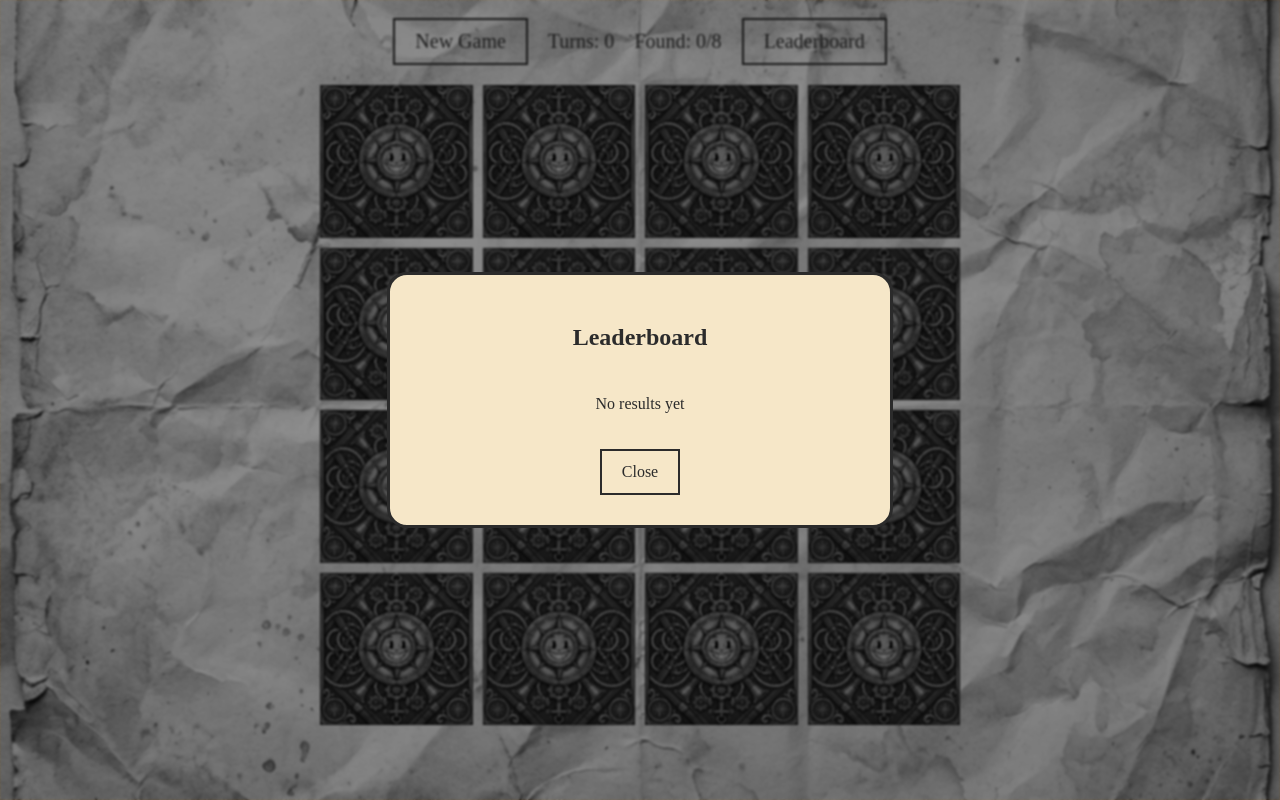
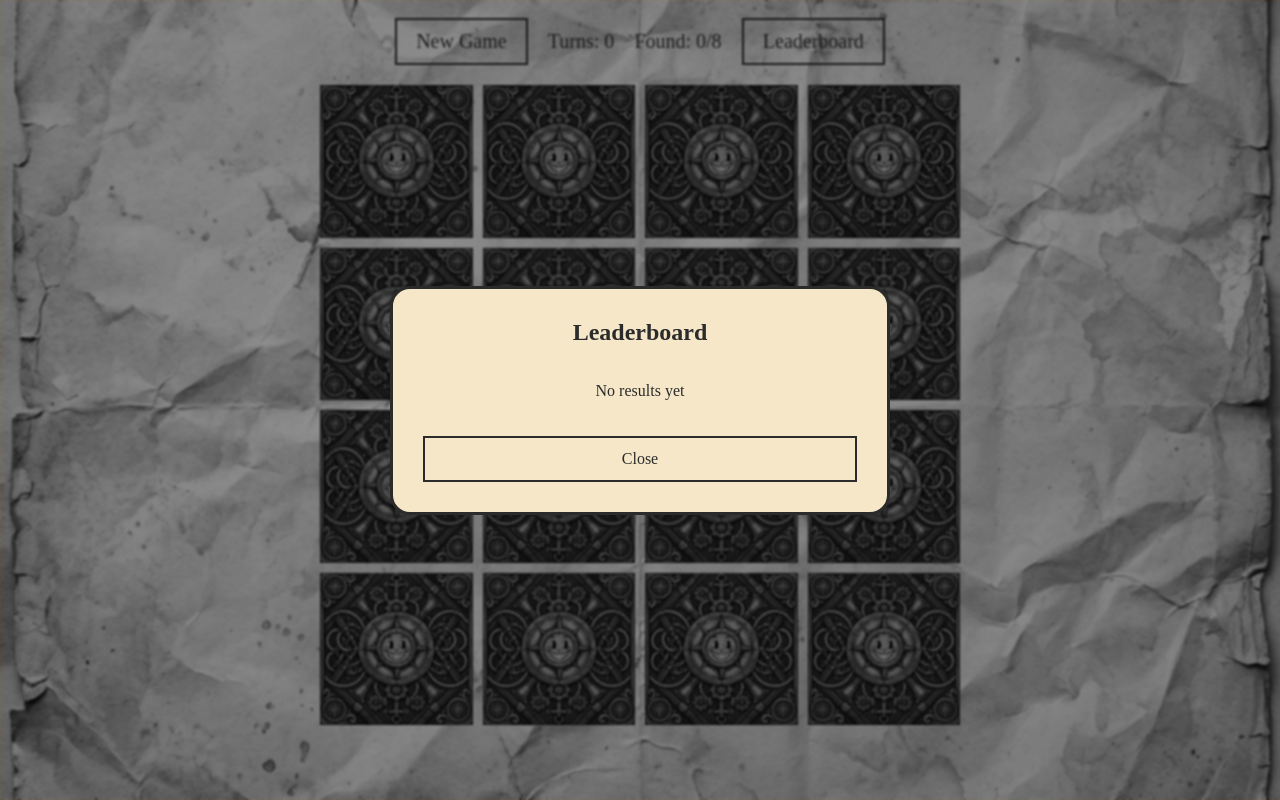
Before and after one commit to andrewfroze/memory-game, a website built with Vite: page index.html in a window 1280 px wide. Both pictures are taken after a click on the button "Leaderboard". Built offline with nearby package versions, Linux system fonts and the light colour scheme; a web font is replaced by a local one.

Commit message:
style: fix adaptive layout

```diff
--- a/src/scripts/leaderboard-modal.js
+++ b/src/scripts/leaderboard-modal.js
@@ -29,6 +29,9 @@ function renderLeaderboardModal() {
 
     content.append(emptyMessage);
   } else {
+    const tableWrapper = createElement("div", {
+      className: "leaderboard-table-wrapper",
+    });
     const table = createElement("table", {
       className: "leaderboard-table",
     });
@@ -67,7 +70,8 @@ function renderLeaderboardModal() {
     });
 
     table.append(thead, tbody);
-    content.append(table);
+    tableWrapper.append(table);
+    content.append(tableWrapper);
   }
 
   const closeButton = createElement("button", {
--- a/src/styles/header.scss
+++ b/src/styles/header.scss
@@ -7,18 +7,21 @@ header {
   padding: 10px;
   align-self: center;
   text-align: center;
-  font-size: clamp(10px, 3vw, 20px);
+  font-size: clamp(5px, 3.3vw, 20px);
 
   button {
-    padding: 10px clamp(5px, 3vw, 20px);
+    padding: 10px clamp(3px, 1.5vw, 20px);
+    text-wrap: nowrap;
     font: inherit;
     color: var(--theme-text-color);
     background: transparent;
     border: 2px solid var(--theme-border-color);
     transition: background-color .5s ease;
 
-    &:hover {
-      background: var(--theme-accent-color);
+    @media (hover: hover) {
+      &:hover {
+        background: var(--theme-accent-color);
+      }
     }
   }
 }
--- a/src/styles/main.scss
+++ b/src/styles/main.scss
@@ -38,10 +38,6 @@ body * {
 
 button:focus:not(:focus-visible) {
   outline: none;
-}
-
-button {
-  transition: back;
 }
 
 button,
--- a/src/styles/modal.scss
+++ b/src/styles/modal.scss
@@ -1,15 +1,17 @@
 .modal {
   width: min(90vw, 500px);
   max-width: none;
-  max-height: 85vh;
+  max-height: 90vh;
+
   padding: 0;
+  box-sizing: border-box;
 
   color: var(--theme-text-color);
   background: var(--theme-bg-color);
   border: 3px solid var(--theme-border-color);
   border-radius: 20px;
 
-  overflow-y: auto;
+  overflow: hidden;
 
   &::backdrop {
     background: rgba(0, 0, 0, 0.406);
@@ -18,7 +20,13 @@
   }
 
   &__content {
+    box-sizing: border-box;
+
     padding: 30px;
+
+    min-height: 0;
+    max-height: 90vh;
+
     text-align: center;
   }
 
@@ -27,16 +35,20 @@
     justify-content: center;
     flex-wrap: wrap;
     gap: 12px;
+
     margin-top: 24px;
   }
 
   &__button {
     padding: 12px 20px;
+
     font: inherit;
     color: var(--theme-text-color);
+
     background: transparent;
     border: 2px solid var(--theme-border-color);
-    transition: background-color .5s ease;
+
+    transition: background-color 0.5s ease;
 
     &:hover {
       background: var(--theme-accent-color);
@@ -58,6 +70,8 @@
 
 .win-modal {
   &__title {
+    margin-top: 0;
+
     font-family: var(--theme-font-primary);
     font-size: 2rem;
   }
@@ -70,25 +84,63 @@
 }
 
 .leaderboard-modal {
+  display: flex;
+  flex-direction: column;
+
+  min-height: 0;
+  max-height: calc(90vh - 60px);
+
+  overflow: hidden;
+
   &__title {
+    flex-shrink: 0;
+
+    margin-top: 0;
     margin-bottom: 24px;
+
     font-family: var(--theme-font-primary);
   }
 
+  h2 {
+    margin-block-start: 0;
+    margin-block-end: 0;
+  }
+
   &__empty {
+    flex-shrink: 0;
+
     padding: 20px 0;
   }
 }
 
+.leaderboard-table-wrapper {
+  flex: 1 1 auto;
+
+  min-height: 0;
+
+  overflow-x: auto;
+  overflow-y: auto;
+
+  font-size: clamp(5px, 3cqw, 15px);
+}
+
 .leaderboard-table {
   width: 100%;
+
   margin-bottom: 20px;
+
   border-collapse: collapse;
 
   th,
   td {
     padding: 12px 8px;
+
     text-align: center;
+
     border-bottom: 1px solid var(--theme-border-color);
   }
 }
+
+.leaderboard-modal > .modal__button {
+  flex-shrink: 0;
+}
```
